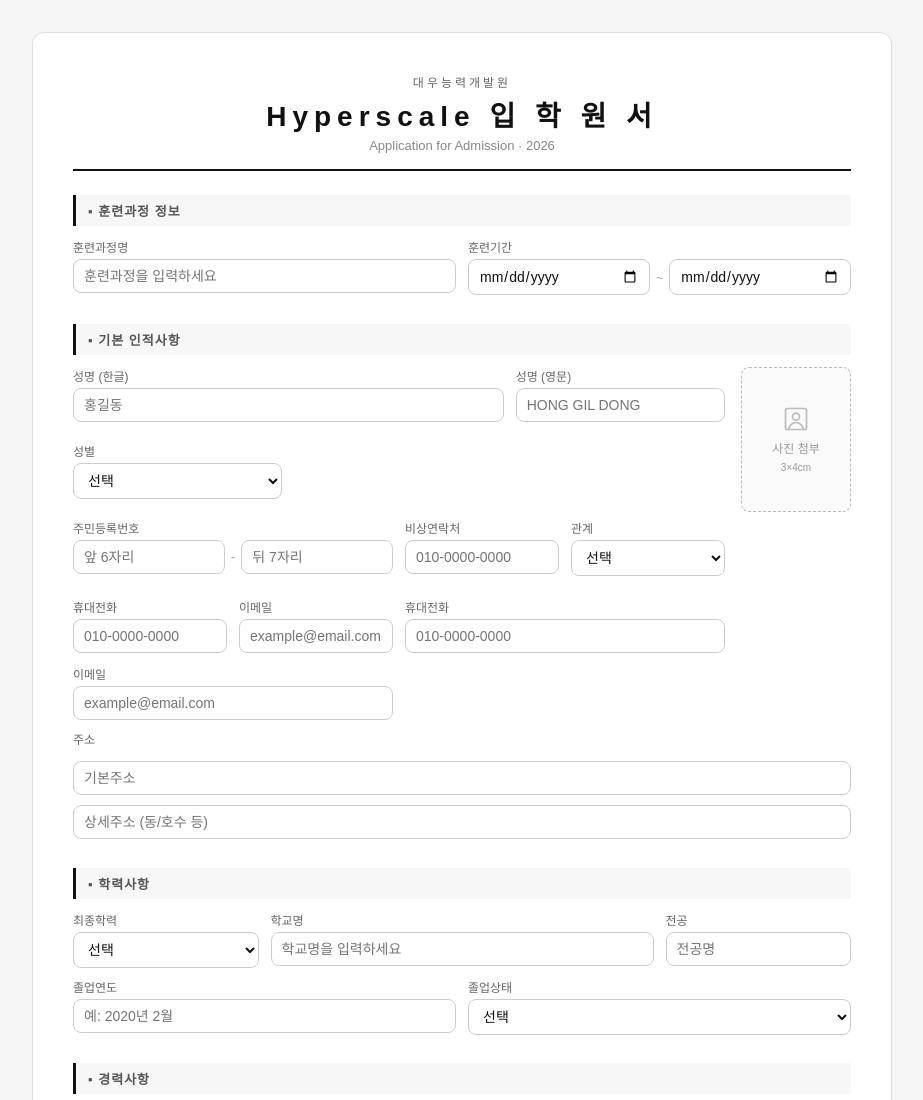
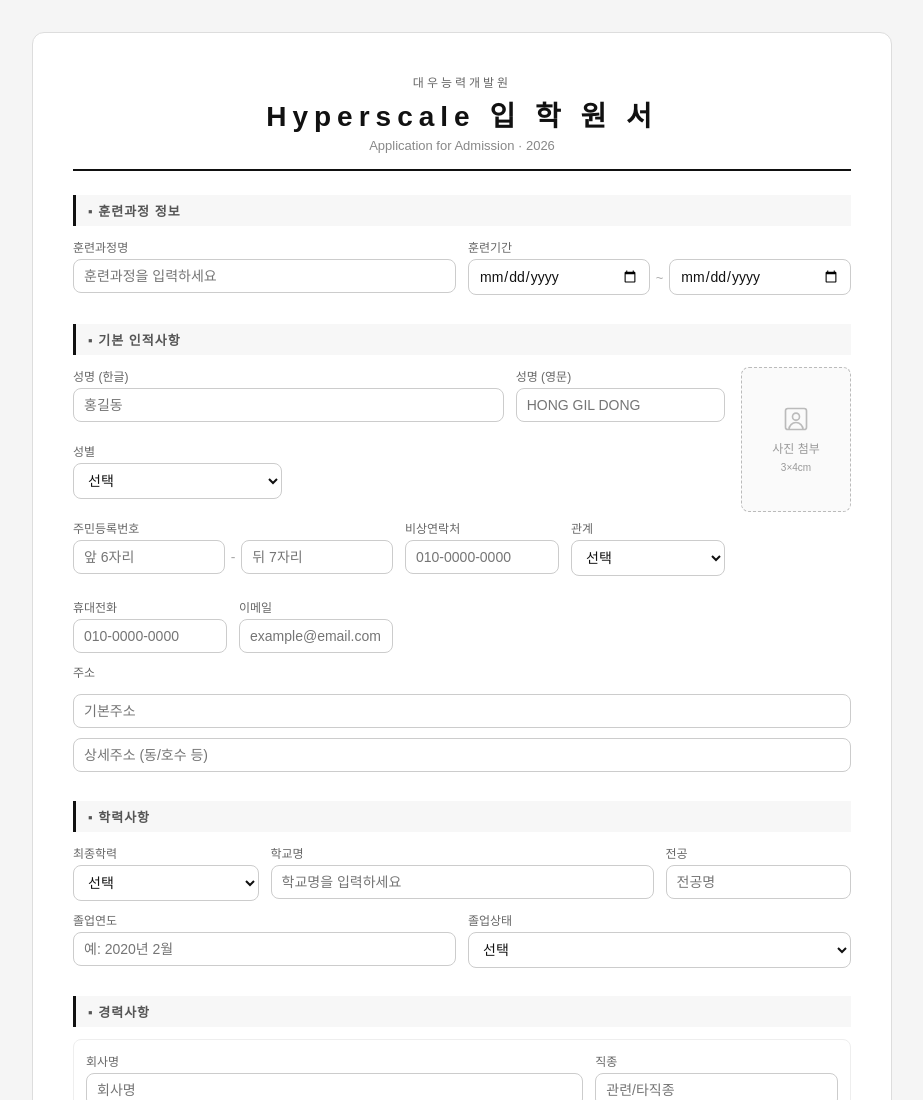
Before and after one commit to keemrayjay-svg/raykay, a plain HTML site: page daewoo-form/index.html in a window 1280 px wide. Shown: the top 1100 px of the page, without its empty margins (178-1101 px from the left). Drawn offline with Linux system fonts and the light colour scheme.

Commit message:
Update index.html

```diff
--- a/daewoo-form/index.html
+++ b/daewoo-form/index.html
@@ -202,8 +202,7 @@ html:has(body.pdf-mode) {
   <div class="f"><label>휴대전화</label><input type="tel" placeholder="010-0000-0000" /></div>
   <div class="f"><label>이메일</label><input type="email" placeholder="example@email.com" /></div>
 </div>
-          <div class="f"><label>휴대전화</label><input type="tel" placeholder="010-0000-0000" /></div>
-          <div class="f"><label>이메일</label><input type="email" placeholder="example@email.com" /></div>
+
         </div>
       </div>
       <div>
```
